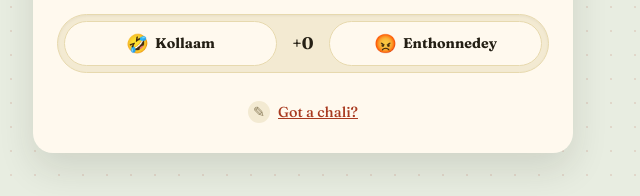
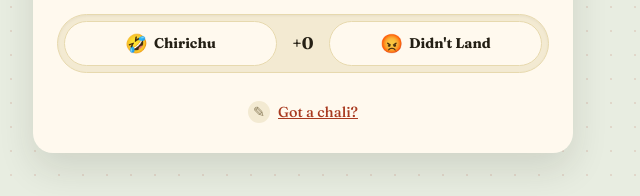
Before and after one commit to unnifans/chali, a website built with Vite: page frontend/index.html in a window 1280 px wide. Shown: the part 293-489 px from the top of the page, 337-977 px from the left. Built offline with nearby package versions, Linux system fonts and the light colour scheme; some packages are replaced by stand-ins of ours; no server answers; the database is empty.

Commit message:
voting pill

```diff
--- a/frontend/index.html
+++ b/frontend/index.html
@@ -27,9 +27,9 @@
         </div>
 
         <div class="vote-pill">
-          <button id="upvote-btn" class="vote-btn vote-btn-up" aria-label="Mass Joke"><span class="vote-emoji">🤣</span> <span class="vote-label">Kollaam</span></button>
+          <button id="upvote-btn" class="vote-btn vote-btn-up" aria-label="Mass Joke"><span class="vote-emoji">🤣</span> <span class="vote-label">Chirichu</span></button>
           <span id="vote-score" class="vote-score">+0</span>
-          <button id="downvote-btn" class="vote-btn vote-btn-down" aria-label="Chali Joke"><span class="vote-emoji">😡</span> <span class="vote-label">Enthonnedey</span></button>
+          <button id="downvote-btn" class="vote-btn vote-btn-down" aria-label="Chali Joke"><span class="vote-emoji">😡</span> <span class="vote-label">Didn't Land</span></button>
         </div>
 
         <button id="show-submit-btn" class="submit-toggle-btn" type="button">
```
